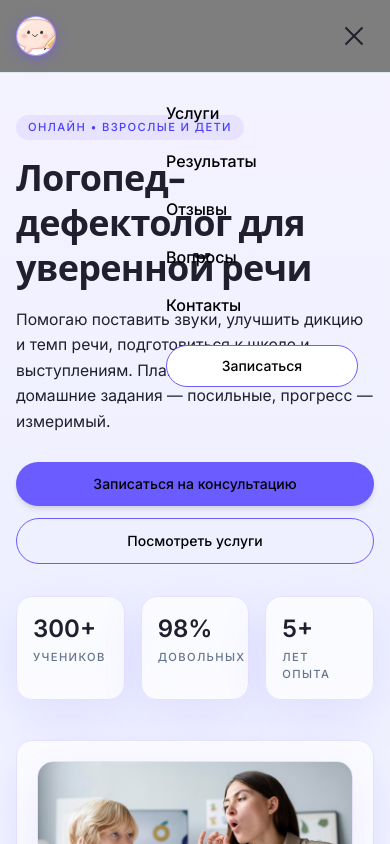
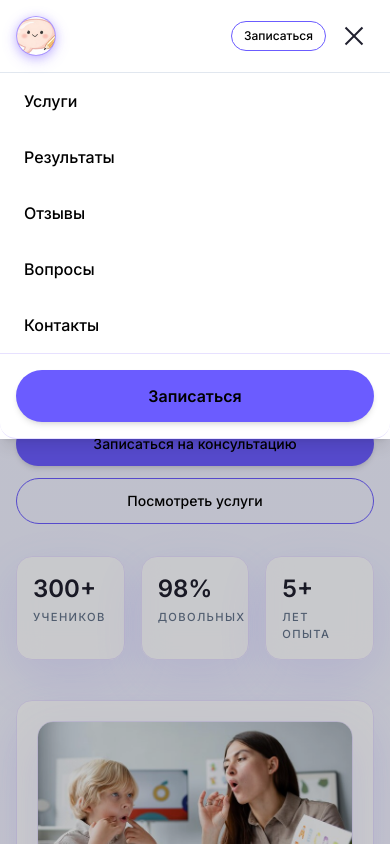
Before and after one commit to Drulovcode/liza-ray-site, a Next.js app: page / in a window 390 px wide. Both pictures are taken after a click on the button "Toggle menu". Shown: the top 844 px of the page. Built offline with nearby package versions, Linux system fonts and the light colour scheme.

Commit message:
Fix mobile header dropdown and show booking CTA

```diff
--- a/src/app/components/MobileMenu.tsx
+++ b/src/app/components/MobileMenu.tsx
@@ -1,11 +1,15 @@
 "use client";
 
-import { useState } from "react";
+import { useState, useEffect } from "react";
 
 const BOOKING_URL = "https://calendar.google.com/calendar/u/0/appointments/schedules/AcZssZ1VFZl0PYPfX6wQwxI4KS8_2Z5SSdKYs3TrM4u1Vtq-JIXNEohYarlnGhvbf4apYO2QzlvvDLyP";
 
 export function MobileMenu() {
   const [isOpen, setIsOpen] = useState(false);
+
+  const closeMenu = () => {
+    setIsOpen(false);
+  };
 
   const handleNavClick = (e: React.MouseEvent<HTMLAnchorElement>) => {
     const href = e.currentTarget.getAttribute("href");
@@ -14,20 +18,34 @@ export function MobileMenu() {
       const targetId = href.substring(1);
       const element = document.getElementById(targetId);
       if (element) {
-        element.scrollIntoView({ behavior: "smooth", block: "start" });
+        // Add offset for fixed header
+        const headerHeight = 73;
+        const elementPosition = element.getBoundingClientRect().top + window.pageYOffset;
+        const offsetPosition = elementPosition - headerHeight;
+
+        window.scrollTo({
+          top: offsetPosition,
+          behavior: "smooth",
+        });
       }
     }
-    setIsOpen(false);
-    // Ensure body scroll is not locked
-    document.body.style.overflow = "";
+    closeMenu();
   };
 
   const toggleMenu = () => {
-    const newState = !isOpen;
-    setIsOpen(newState);
-    // Prevent body scroll when menu is open
-    document.body.style.overflow = newState ? "hidden" : "";
+    setIsOpen((prev) => !prev);
   };
+
+  // Handle Esc key
+  useEffect(() => {
+    const handleEsc = (e: KeyboardEvent) => {
+      if (e.key === "Escape" && isOpen) {
+        closeMenu();
+      }
+    };
+    document.addEventListener("keydown", handleEsc);
+    return () => document.removeEventListener("keydown", handleEsc);
+  }, [isOpen]);
 
   return (
     <>
@@ -35,9 +53,10 @@ export function MobileMenu() {
       <button
         type="button"
         onClick={toggleMenu}
-        className="relative z-30 flex flex-col items-center justify-center gap-1.5 p-2 md:hidden"
+        className="relative z-[60] flex flex-col items-center justify-center gap-1.5 p-2 md:hidden"
         aria-label="Toggle menu"
         aria-expanded={isOpen}
+        style={{ pointerEvents: "auto" }}
       >
         <span
           className={`h-0.5 w-6 bg-[#1F1F2E] transition-all ${
@@ -54,63 +73,76 @@ export function MobileMenu() {
         />
       </button>
 
-      {/* Mobile menu overlay */}
+      {/* Dropdown panel */}
       {isOpen && (
         <>
+          {/* Backdrop overlay - closes menu on click */}
           <div
-            className="fixed inset-0 z-20 bg-black/50 md:hidden"
-            onClick={toggleMenu}
+            className="fixed inset-0 z-[55] bg-black/20 md:hidden"
+            onClick={closeMenu}
             aria-hidden="true"
+            style={{ pointerEvents: "auto", top: "73px" }}
           />
+          {/* Dropdown panel */}
           <nav
-            className="fixed inset-y-0 right-0 z-20 w-64 bg-white shadow-xl md:hidden"
-            style={{ top: "73px" }}
+            className="fixed left-0 right-0 z-[56] bg-white shadow-lg md:hidden"
+            style={{ top: "73px", pointerEvents: "auto" }}
           >
-            <div className="flex flex-col p-4">
+            <div className="rounded-b-2xl border-b border-[#E7E1FF]">
+              <div className="flex flex-col">
                 <a
                   href="#services"
                   onClick={handleNavClick}
-                className="px-4 py-3 text-base font-medium text-[#1F1F2E] transition hover:bg-[#F7F5FF]"
+                  className="px-6 py-4 text-base font-medium text-[#1F1F2E] transition hover:bg-[#F7F5FF]"
+                  style={{ pointerEvents: "auto" }}
                 >
                   Услуги
                 </a>
                 <a
                   href="#results"
                   onClick={handleNavClick}
-                className="px-4 py-3 text-base font-medium text-[#1F1F2E] transition hover:bg-[#F7F5FF]"
+                  className="px-6 py-4 text-base font-medium text-[#1F1F2E] transition hover:bg-[#F7F5FF]"
+                  style={{ pointerEvents: "auto" }}
                 >
                   Результаты
                 </a>
                 <a
                   href="#reviews"
                   onClick={handleNavClick}
-                className="px-4 py-3 text-base font-medium text-[#1F1F2E] transition hover:bg-[#F7F5FF]"
+                  className="px-6 py-4 text-base font-medium text-[#1F1F2E] transition hover:bg-[#F7F5FF]"
+                  style={{ pointerEvents: "auto" }}
                 >
                   Отзывы
                 </a>
                 <a
                   href="#faq"
                   onClick={handleNavClick}
-                className="px-4 py-3 text-base font-medium text-[#1F1F2E] transition hover:bg-[#F7F5FF]"
+                  className="px-6 py-4 text-base font-medium text-[#1F1F2E] transition hover:bg-[#F7F5FF]"
+                  style={{ pointerEvents: "auto" }}
                 >
                   Вопросы
                 </a>
                 <a
                   href="#contact"
                   onClick={handleNavClick}
-                className="px-4 py-3 text-base font-medium text-[#1F1F2E] transition hover:bg-[#F7F5FF]"
+                  className="px-6 py-4 text-base font-medium text-[#1F1F2E] transition hover:bg-[#F7F5FF]"
+                  style={{ pointerEvents: "auto" }}
                 >
                   Контакты
                 </a>
+                <div className="border-t border-[#E7E1FF] p-4">
                   <a
                     href={BOOKING_URL}
                     target="_blank"
                     rel="noopener noreferrer"
-                onClick={() => setIsOpen(false)}
-                className="mx-4 mt-4 rounded-full border border-[#6B5CFF] bg-white px-4 py-2.5 text-center text-sm font-medium text-[#6B5CFF] transition hover:bg-[#EFECFF]"
+                    onClick={closeMenu}
+                    className="flex w-full items-center justify-center rounded-full bg-[#6B5CFF] px-6 py-3.5 text-base font-semibold text-white shadow-md shadow-[0_14px_36px_rgba(107,92,255,0.32)] transition hover:bg-[#5747FF]"
+                    style={{ pointerEvents: "auto" }}
                   >
                     Записаться
                   </a>
+                </div>
+              </div>
             </div>
           </nav>
         </>
--- a/src/app/page.tsx
+++ b/src/app/page.tsx
@@ -7,10 +7,10 @@ export default function HomePage() {
   return (
     <main className="min-h-screen bg-white text-black">
       {/* Header */}
-      <header className="sticky top-0 z-20 border-b border-slate-200 bg-white/80 backdrop-blur" style={{ pointerEvents: "auto" }}>
+      <header className="fixed top-0 left-0 right-0 z-[50] border-b border-slate-200 bg-white md:sticky md:bg-white/80 md:backdrop-blur" style={{ pointerEvents: "auto" }}>
         <div className="mx-auto flex max-w-6xl items-center justify-between px-4 py-4 md:py-5" style={{ pointerEvents: "auto" }}>
-          <a href="/" className="relative z-30 flex items-center gap-3 transition-opacity hover:opacity-80" style={{ pointerEvents: "auto" }}>
-            <div className="flex h-10 w-10 shrink-0 items-center justify-center rounded-full border border-white/30 bg-[radial-gradient(circle_at_center,#C9B6FF_0%,#6D4BFF_100%)] shadow-[0_2px_8px_rgba(109,75,255,0.3),0_4px_16px_rgba(109,75,255,0.2)] overflow-hidden">
+          <a href="/" className="relative z-[60] flex items-center gap-3 transition-opacity hover:opacity-80" style={{ pointerEvents: "auto" }}>
+            <div className="flex h-10 w-10 shrink-0 items-center justify-center rounded-full border border-white/30 bg-[radial-gradient(circle_at_center,#C9B6FF_0%,#6D4BFF_100%)] shadow-[0_2px_8px_rgba(109,75,255,0.3),0_4px_16px_rgba(109,75,255,0.2)] overflow-hidden" style={{ pointerEvents: "auto" }}>
               <span
                 style={{
                   display: 'block',
@@ -20,6 +20,7 @@ export default function HomePage() {
                   backgroundSize: 'cover',
                   backgroundPosition: 'center center',
                   backgroundRepeat: 'no-repeat',
+                  pointerEvents: 'none',
                 }}
               ></span>
             </div>
@@ -33,29 +34,40 @@ export default function HomePage() {
             </div>
           </a>
           <nav className="hidden items-center gap-7 md:flex" style={{ pointerEvents: "auto" }}>
-            <a className="relative z-30 text-sm text-[#64748B] transition hover:text-[#0F172A]" href="#services" style={{ pointerEvents: "auto" }}>
+            <a className="relative z-[60] text-sm text-[#64748B] transition hover:text-[#0F172A]" href="#services" style={{ pointerEvents: "auto" }}>
               Услуги
             </a>
-            <a className="relative z-30 text-sm text-[#64748B] transition hover:text-[#0F172A]" href="#results" style={{ pointerEvents: "auto" }}>
+            <a className="relative z-[60] text-sm text-[#64748B] transition hover:text-[#0F172A]" href="#results" style={{ pointerEvents: "auto" }}>
               Результаты
             </a>
-            <a className="relative z-30 text-sm text-[#64748B] transition hover:text-[#0F172A]" href="#reviews" style={{ pointerEvents: "auto" }}>
+            <a className="relative z-[60] text-sm text-[#64748B] transition hover:text-[#0F172A]" href="#reviews" style={{ pointerEvents: "auto" }}>
               Отзывы
             </a>
-            <a className="relative z-30 text-sm text-[#64748B] transition hover:text-[#0F172A]" href="#faq" style={{ pointerEvents: "auto" }}>
+            <a className="relative z-[60] text-sm text-[#64748B] transition hover:text-[#0F172A]" href="#faq" style={{ pointerEvents: "auto" }}>
               Вопросы
             </a>
-            <a className="relative z-30 text-sm text-[#64748B] transition hover:text-[#0F172A]" href="#contact" style={{ pointerEvents: "auto" }}>
+            <a className="relative z-[60] text-sm text-[#64748B] transition hover:text-[#0F172A]" href="#contact" style={{ pointerEvents: "auto" }}>
               Контакты
             </a>
           </nav>
-          <div className="flex items-center gap-3" style={{ pointerEvents: "auto" }}>
-            <MobileMenu />
+          <div className="flex items-center gap-2 md:gap-3" style={{ pointerEvents: "auto" }}>
+            {/* Mobile booking button */}
             <a
               href={BOOKING_URL}
               target="_blank"
               rel="noopener noreferrer"
-              className="relative z-30 hidden rounded-full border border-[#6B5CFF] px-4 py-2 text-sm font-medium text-[#6B5CFF] transition hover:bg-[#EFECFF] md:inline-flex"
+              className="relative z-[60] rounded-full border border-[#6B5CFF] bg-white px-3 py-1.5 text-xs font-medium text-[#6B5CFF] transition hover:bg-[#EFECFF] md:hidden"
+              style={{ pointerEvents: "auto" }}
+            >
+              Записаться
+            </a>
+            <MobileMenu />
+            {/* Desktop booking button */}
+            <a
+              href={BOOKING_URL}
+              target="_blank"
+              rel="noopener noreferrer"
+              className="relative z-[60] hidden rounded-full border border-[#6B5CFF] px-4 py-2 text-sm font-medium text-[#6B5CFF] transition hover:bg-[#EFECFF] md:inline-flex"
               style={{ pointerEvents: "auto" }}
             >
               Записаться
@@ -65,7 +77,7 @@ export default function HomePage() {
       </header>
 
       {/* Hero */}
-      <section className="mx-auto max-w-6xl bg-gradient-to-b from-[#F4F2FF] via-[#EEF0FF] to-[#FFFFFF] px-4 pb-12 pt-10 md:pb-18 md:pt-16">
+      <section className="mx-auto max-w-6xl bg-gradient-to-b from-[#F4F2FF] via-[#EEF0FF] to-[#FFFFFF] px-4 pb-12 pt-[73px] md:pt-10 md:pb-18 md:pt-16">
         <div className="grid items-start gap-10 md:grid-cols-2">
           <div>
             <div className="inline-flex items-center gap-2 rounded-full bg-[#E7E3FF] px-3 py-1 text-[0.7rem] font-medium uppercase tracking-[0.12em] text-[#4B3FFF]">
```
Lines whose indentation alone changed are shown as unchanged.
